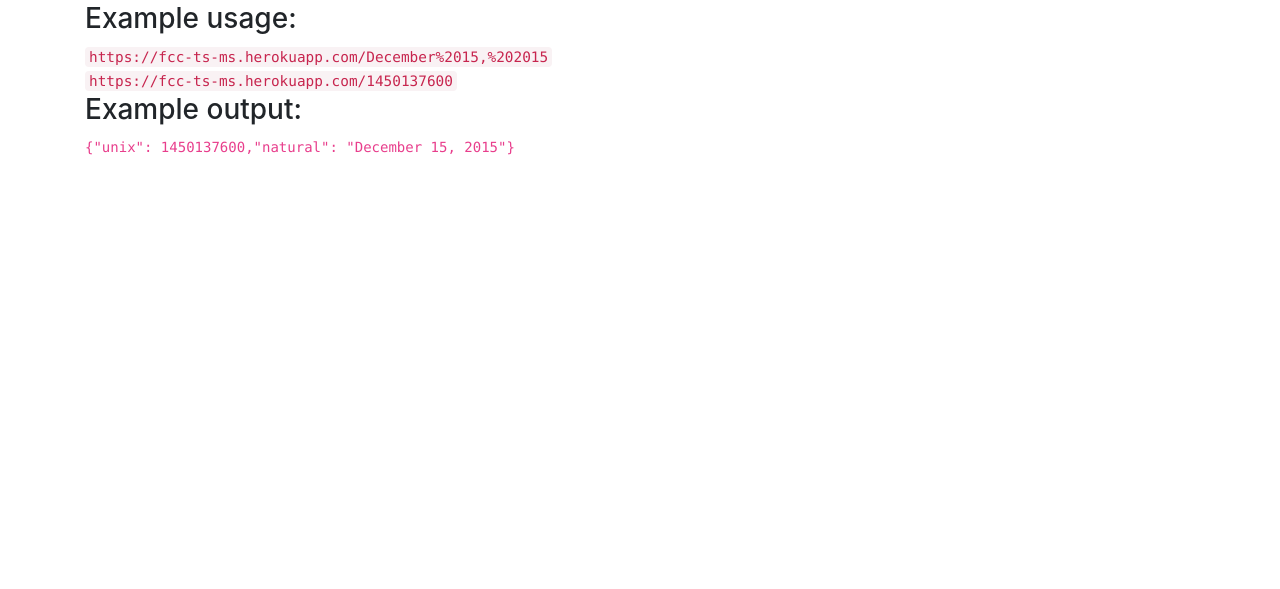
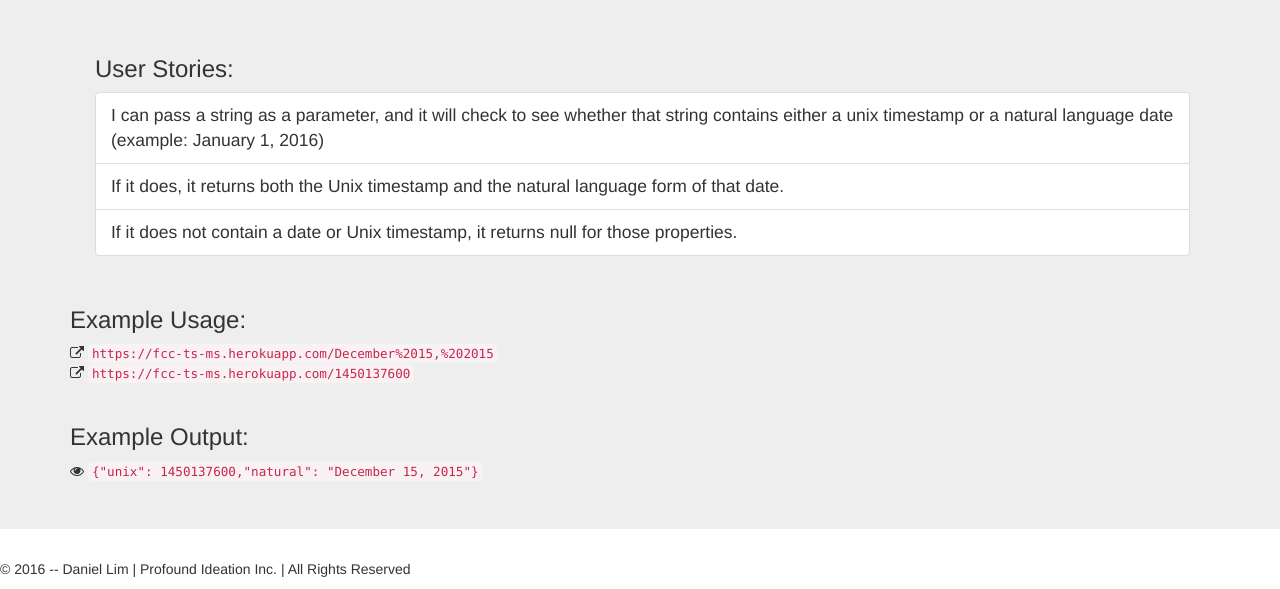
Before and after one commit to profoundhub/FCC-Express-Timestamp-Microservice-App, a website: page views/index.html in a window 1280 px wide. Shown: the part 222-811 px from the top of the page. Drawn offline with nearby package versions, Linux system fonts and the light colour scheme.

Commit message:
Clean up again
Clean up again

```diff
--- a/views/index.html
+++ b/views/index.html
@@ -18,28 +18,49 @@
         </style>
     </head>
     <body>
+        <div class="jumbotron">
             <div class="container">
-            <h1 class="header">
-                API BaseJump: TimeStamp MicroService
+                <h1 class="display-6">
+                    [API BaseJump] TimeStamp MicroService
                 </h1>
+
+            <hr class="m-y-2">
+
+                <p class="lead">
                     <blockquote>
-                User stories:
-                <ul>1) I can pass a string as a parameter, and it will check to see whether that string
-                contains either a unix timestamp or a natural language date (example: January 1, 2016)</ul>
-                <ul>2) If it does, it returns both the Unix timestamp and the natural language form of that date.</ul>
-                <ul>3) If it does not contain a date or Unix timestamp, it returns null for those properties.</ul>
+                        <h3>User Stories:</h3>
+                        <ol class="list-group">
+                            <li class="list-group-item list-group-item-action">
+                                I can pass a string as a parameter, and it will check to see whether that string
+                        contains either a unix timestamp or a natural language date (example: January 1, 2016)
+                            </li>
+                            <li class="list-group-item list-group-item-action">
+                                If it does, it returns both the Unix timestamp and the natural language form of that date.
+                            </li>
+                            <li class="list-group-item list-group-item-action">
+                                If it does not contain a date or Unix timestamp, it returns null for those properties.
+                            </li>
+                        </ol>
                     </blockquote>
+                </p>
 
-            <h3>Example usage:</h3>
+            <hr class="m-y-2">
+
+                <h3>Example Usage:</h3>
+                <i class="fa fa-external-link" aria-hidden="true"></i>
                     <span class="codeLook">
                         <a href="https://fcc-ts-ms.herokuapp.com/December%2015,%202015">https://fcc-ts-ms.herokuapp.com/December%2015,%202015</a>
                     </span>
+
             <br>
+                <i class="fa fa-external-link" aria-hidden="true"></i>
                     <span class="codeLook">
                         <a href="https://fcc-ts-ms.herokuapp.com/1450137600">https://fcc-ts-ms.herokuapp.com/1450137600</a>
                     </span>
 
-            <h3>Example output:</h3>
+            <hr class="m-y-2">
+
+                <h3>Example Output:</h3>
     <!--
                 <code>
                     {
@@ -48,9 +69,19 @@
                     }
                 </code>
     -->
+                <i class="fa fa-eye" aria-hidden="true"></i>
                     <code>
                         {"unix": 1450137600,"natural": "December 15, 2015"}
                     </code>
+
             </div>
+        </div>
+
+        <footer class="m-x-auto" style="width: 500px;">
+            <p>
+                © 2016 -- Daniel Lim | Profound Ideation Inc. | All Rights Reserved
+            </p>
+        </footer>
+
     </body>
 </html>
```
Lines whose indentation alone changed are shown as unchanged.
